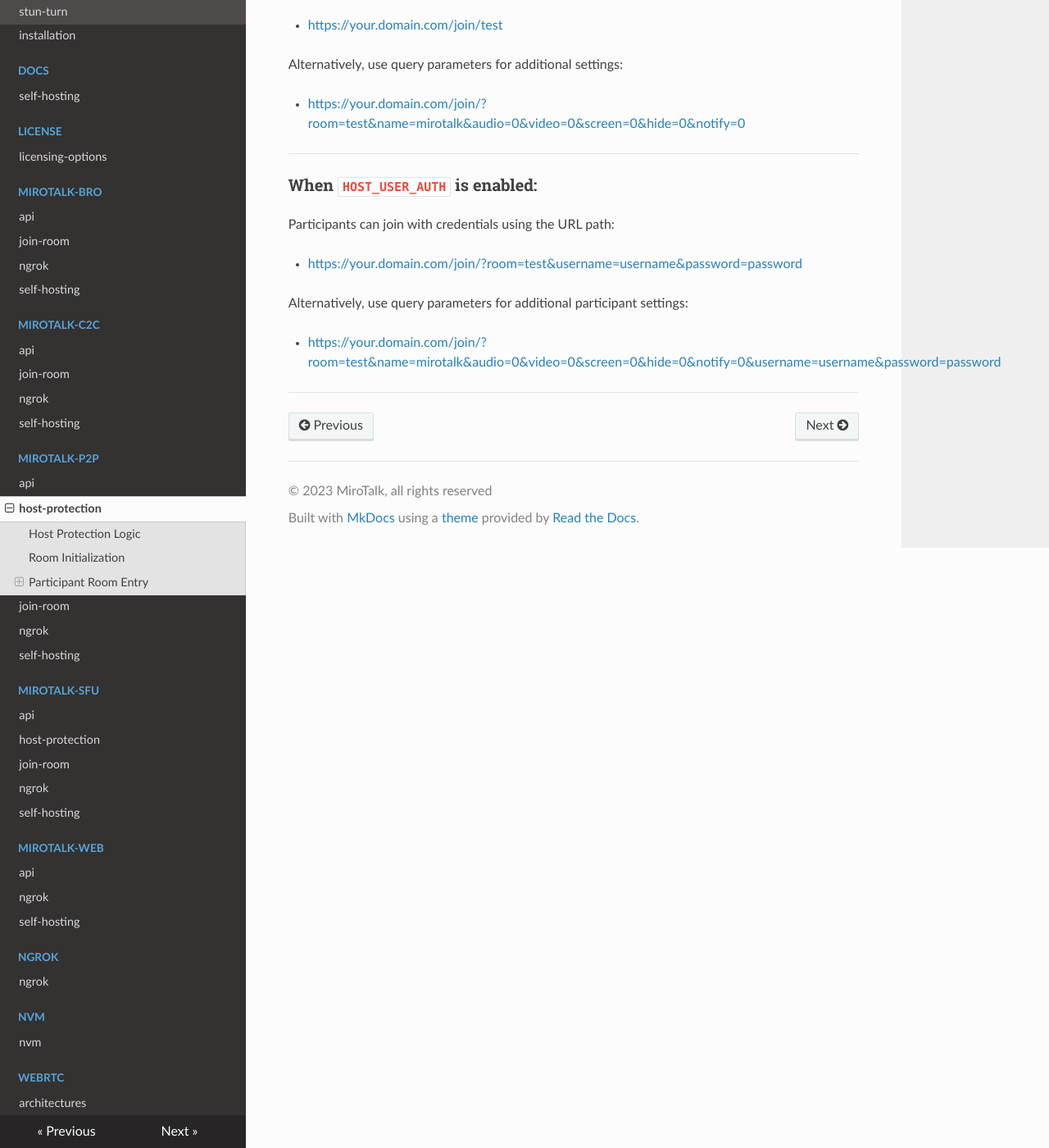
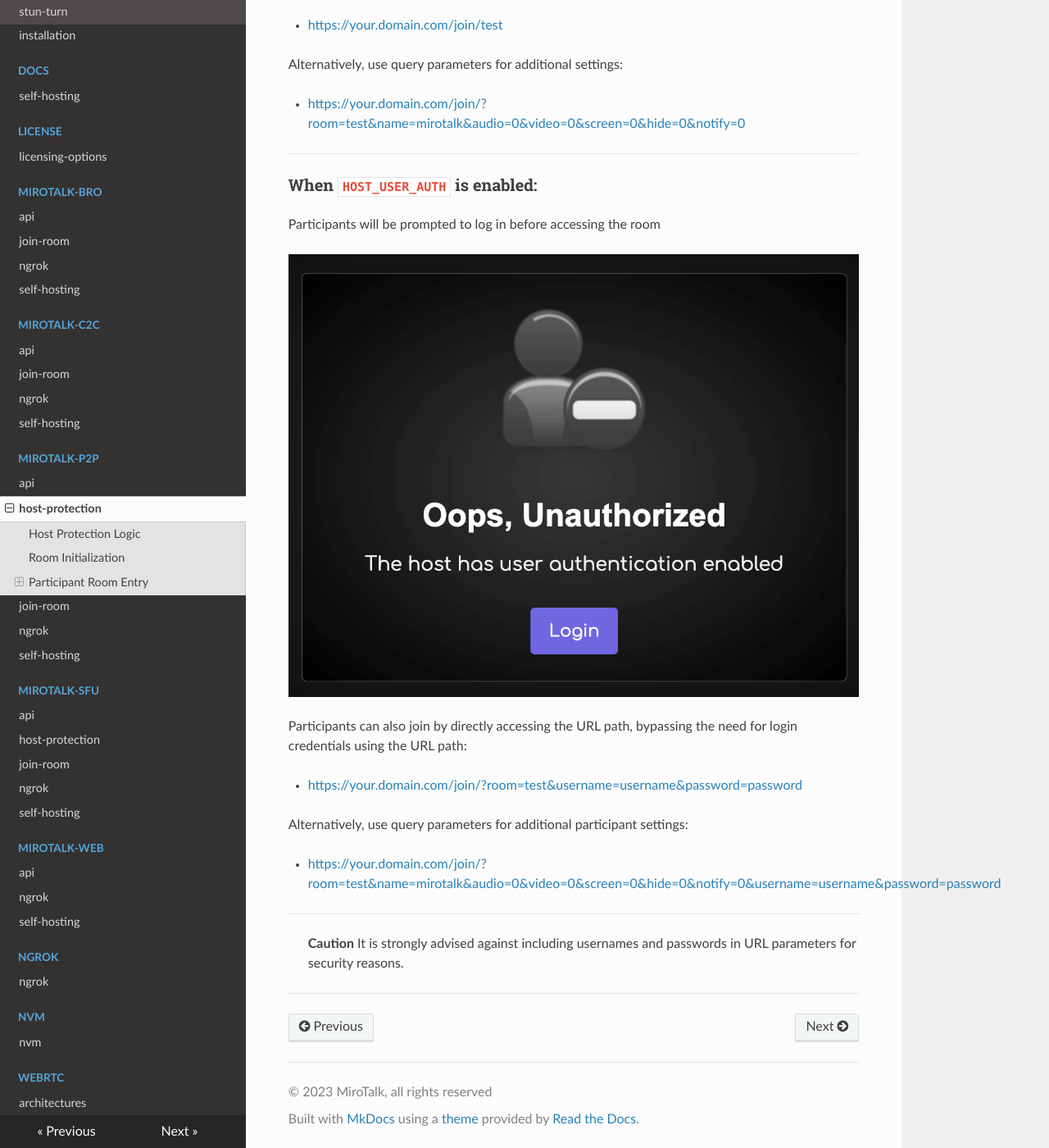
Before and after one commit to miroslavpejic85/mirotalk-docs, an MkDocs documentation site: the page built from docs/mirotalk-p2p/host-protection.md, in a window 1280 px wide and 1400 px high, scrolled down 1527 px. Shown: the whole window at 82% size. Built offline with MkDocs 1.6.1, drawn with Linux system fonts in a browser that asks for light colours; nearby versions of some CDN libraries.

Commit message:
[mirotalkdocs] - update docs

```diff
--- a/docs/mirotalk-p2p/host-protection.md
+++ b/docs/mirotalk-p2p/host-protection.md
@@ -56,7 +56,11 @@
 
 ### When `HOST_USER_AUTH` is enabled:
 
-Participants can join with credentials using the URL path:
+Participants will be prompted to log in before accessing the room
+
+![user-auth](../images/user-auth.png)
+
+Participants can also join by directly accessing the URL path, bypassing the need for login credentials using the URL path:
 
 - [https://your.domain.com/join/?room=test&username=username&password=password](https://p2p.mirotalk.com/join/?room=test&username=username&password=password)
 
@@ -65,3 +69,8 @@
 - [https://your.domain.com/join/?room=test&name=mirotalk&audio=0&video=0&screen=0&hide=0&notify=0&username=username&password=password](https://p2p.mirotalk.com/join/?room=test&name=mirotalk&audio=0&video=0&screen=0&hide=0&notify=0&username=username&password=password)
 
 ---
+
+> **Caution**
+> It is strongly advised against including usernames and passwords in URL parameters for security reasons.
+
+---
```
Also changed, not shown: docs/mirotalk-sfu/host-protection.md (+10 -1 lines), docs/images/user-auth.png (added).
